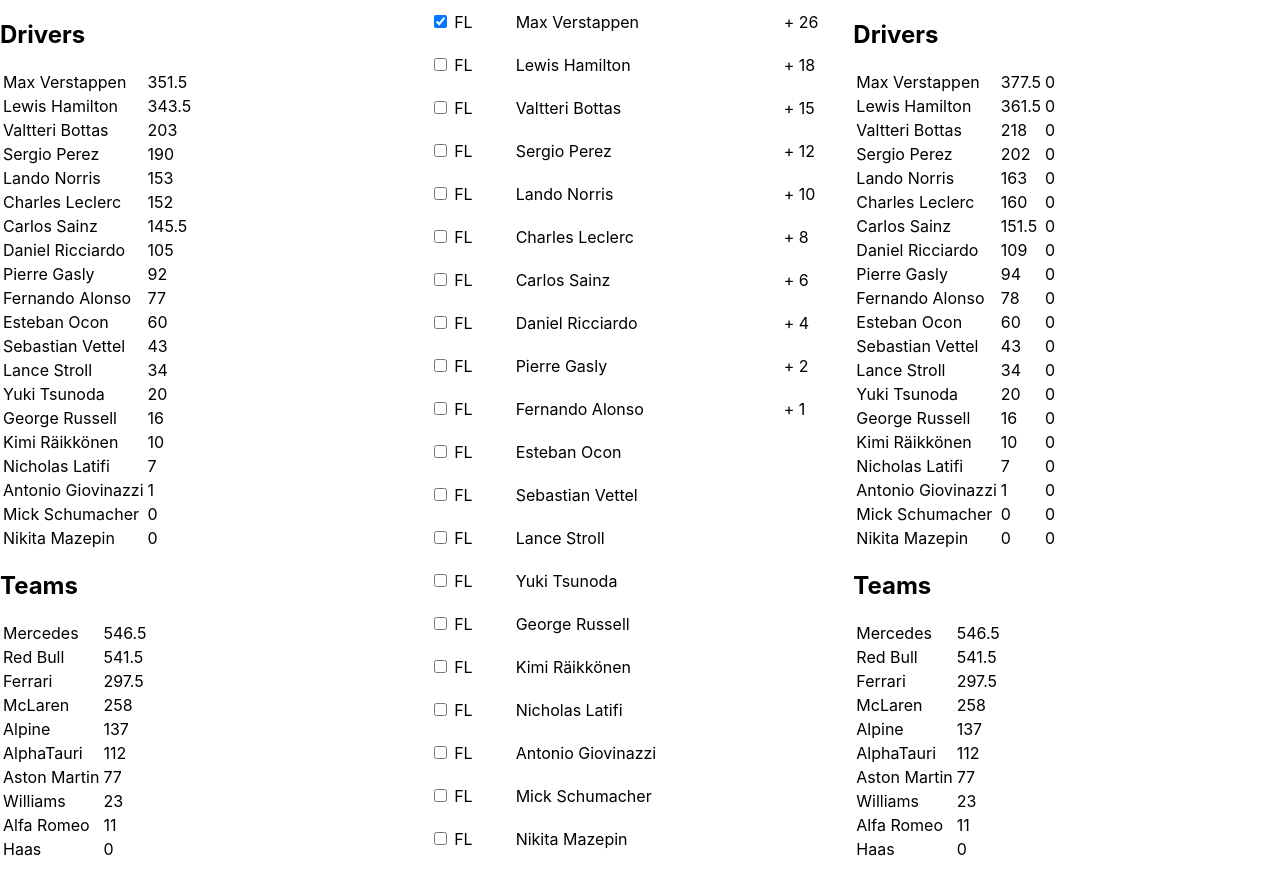
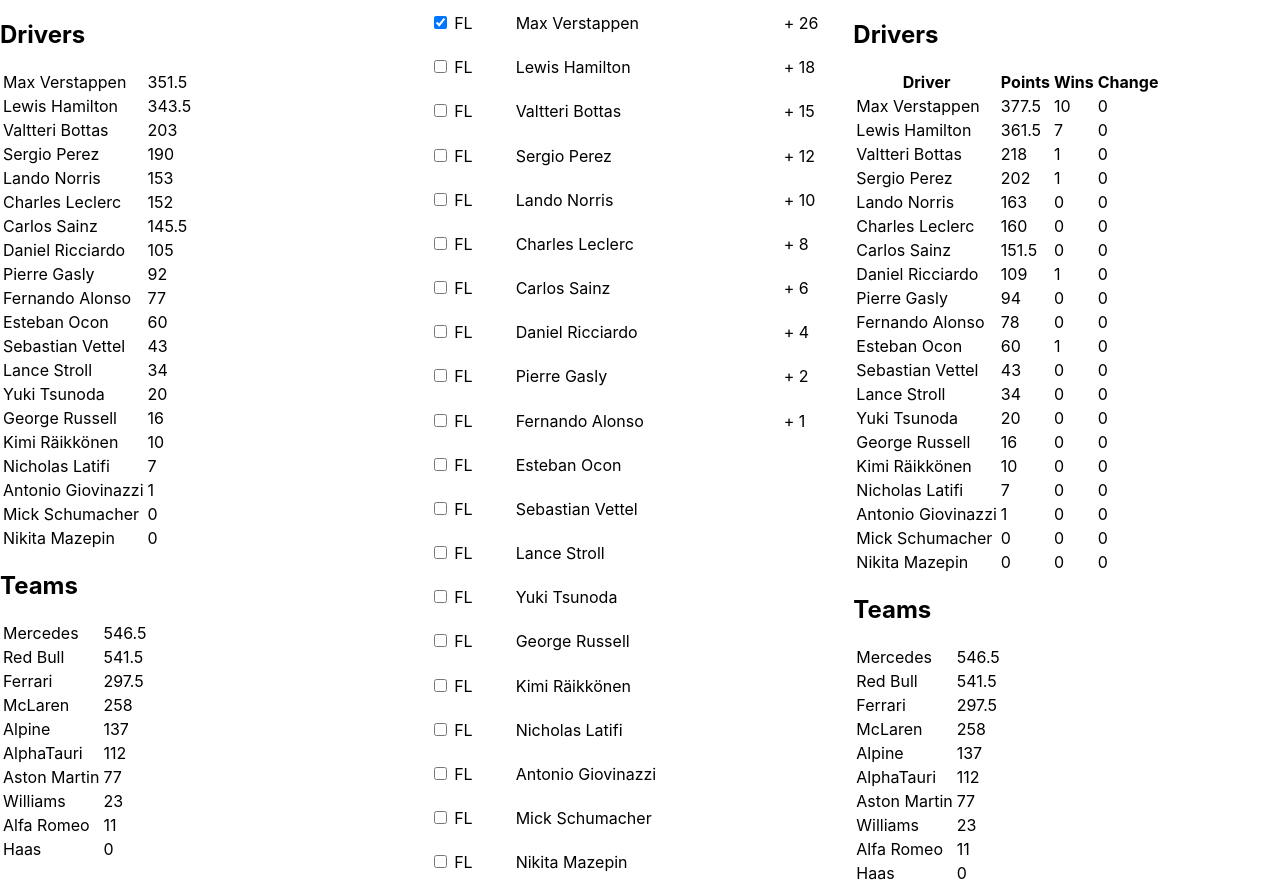
Before and after one commit to ddx32/f1-calculator, a React (Create React App) app: page / in a window 1280 px wide. Before the commit the page ends 862 px from the top, so only its background shows below. Built offline with nearby package versions, Linux system fonts and the light colour scheme.

Commit message:
Take race wins into account

```diff
--- a/src/components/afterRaceStandings.js
+++ b/src/components/afterRaceStandings.js
@@ -13,10 +13,17 @@ export default function AfterRaceStandings({ raceResults }) {
       <div>
         <h2>Drivers</h2>
         <table>
+          <tr>
+            <th>Driver</th>
+            <th>Points</th>
+            <th>Wins</th>
+            <th>Change</th>
+          </tr>
           {updatedPointsStandings.map((driver, index) => (
             <tr>
               <td>{driver.name}</td>
               <td>{driver.points}</td>
+              <td>{driver.wins}</td>
               <td>{getDriversChampionshipPositionChange(driver, index)}</td>
             </tr>
           ))}
--- a/src/data/pointsCalculations.js
+++ b/src/data/pointsCalculations.js
@@ -1,4 +1,5 @@
 import driverData from "./driverData";
+import { getDriverStandings } from "./getStandings";
 
 export const pointsPerPosition = [25, 18, 15, 12, 10, 8, 6, 4, 2, 1];
 
@@ -13,13 +14,13 @@ export function getGainedPoints(index, fastestLap) {
 }
 
 export function getUpdatedDriversPointsStandings(raceResults) {
-  return [...raceResults]
-    .map((driver, index) => ({
-      ...driver,
-      points:
-        raceResults[index].points + getPointsPerRace(index, driver.fastestLap),
-    }))
-    .sort((a, b) => b.points - a.points);
+  const updatedDriverData = [...raceResults].map((driver, index) => ({
+    ...driver,
+    points:
+      raceResults[index].points + getPointsPerRace(index, driver.fastestLap),
+    wins: index === 0 ? driver.wins + 1 : driver.wins,
+  }));
+  return getDriverStandings(updatedDriverData);
 }
 
 export function getDriversChampionshipPositionChange(driver, currentPosition) {
```
